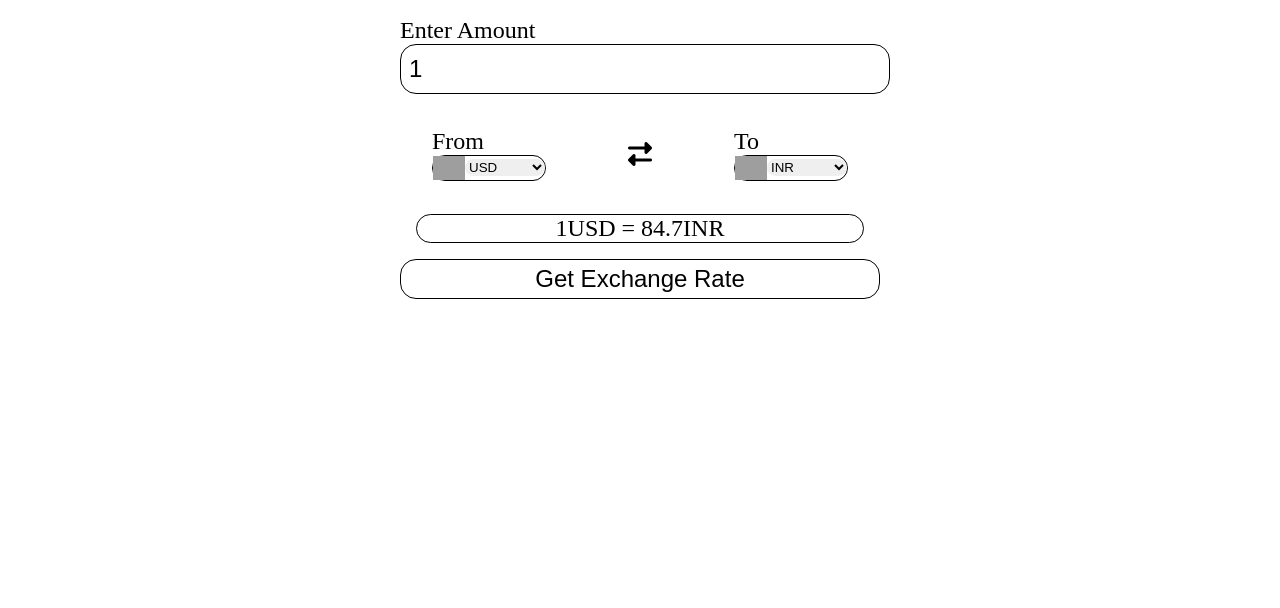
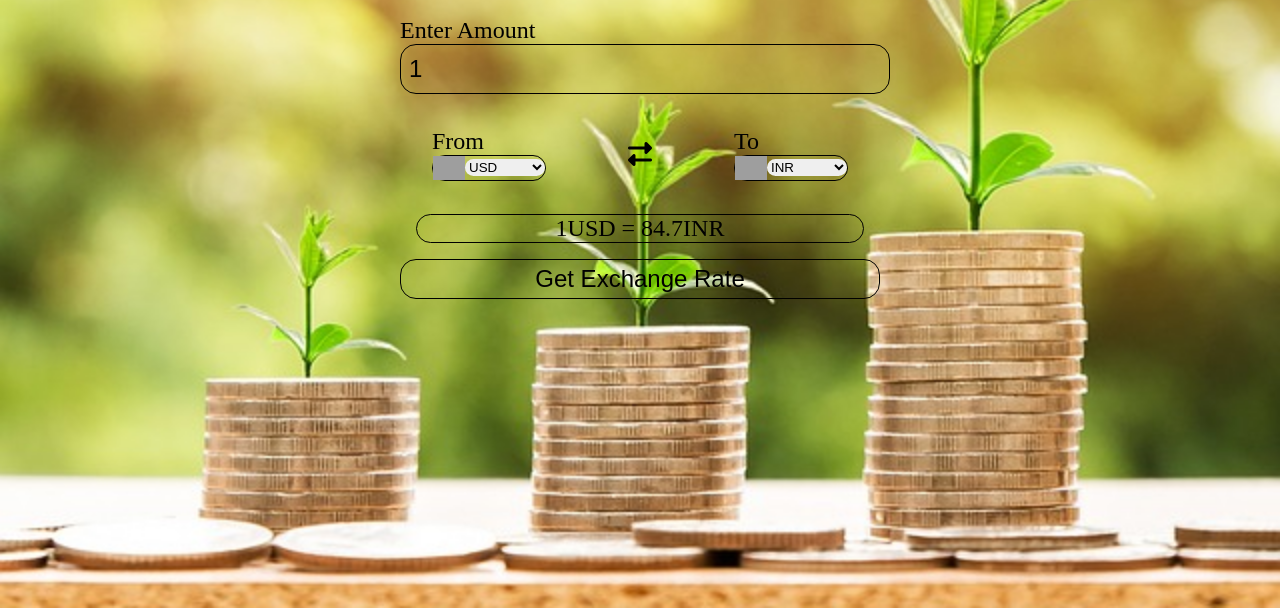
Before and after one commit to Saurabh23p/Currency-Exchange, a plain HTML site: page index.html in a window 1280 px wide. Shown: the part 192-800 px from the top of the page. Drawn offline with Linux system fonts and the light colour scheme; no server answers; grey boxes are pictures that could not be loaded.

Commit message:
Update style.css

```diff
--- a/style.css
+++ b/style.css
@@ -4,7 +4,7 @@
 }
 
 body {
-    background: url(assets/money-2696219_640.jpg);
+    background: url(money-2696219_640.jpg);
     background-repeat: no-repeat;
     background-size: cover;
     display: flex;
```
